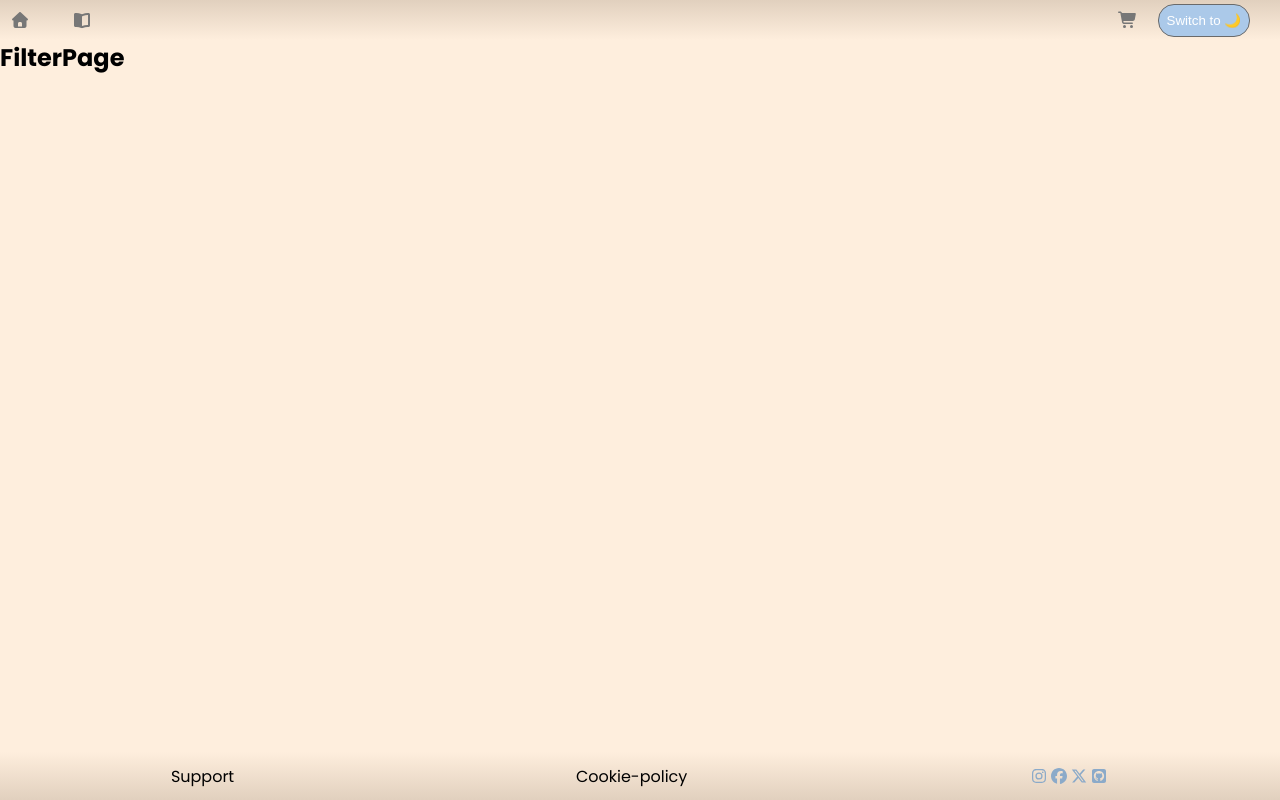
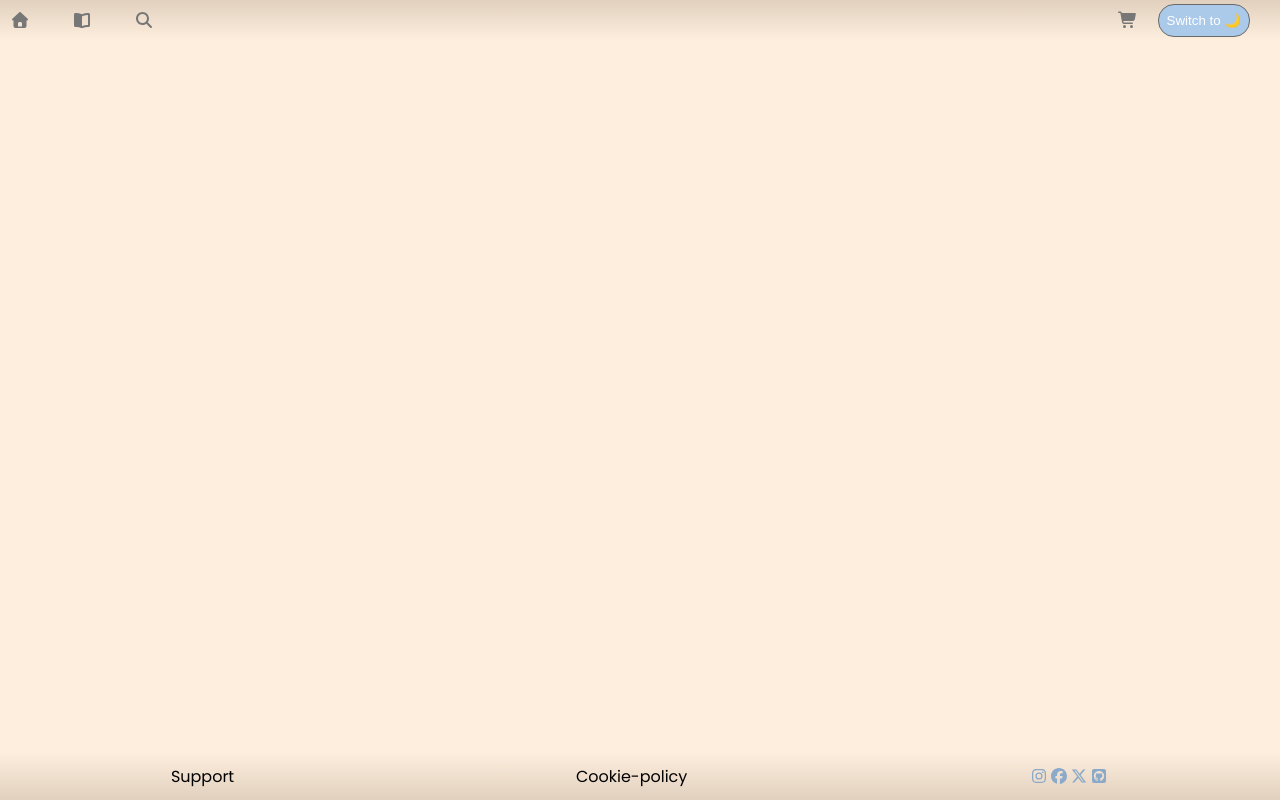
Before and after one commit to Robinjakobsson/webbShopExamination, a React (Vite) app: page /#/filter in a window 1280 px wide. Built offline with nearby package versions, Linux system fonts and the light colour scheme; no server answers.

Commit message:
Created css file for FilterPage and created an icon in header to enter FilterPage

```diff
--- a/src/components/HeaderComponent.jsx
+++ b/src/components/HeaderComponent.jsx
@@ -3,6 +3,7 @@ import { FontAwesomeIcon } from '@fortawesome/react-fontawesome';
 import { faCartShopping } from '@fortawesome/free-solid-svg-icons';
 import { faHome } from '@fortawesome/free-solid-svg-icons';
 import { faBookOpen } from '@fortawesome/free-solid-svg-icons';
+import { faMagnifyingGlass } from '@fortawesome/free-solid-svg-icons';
 import DarkModeToggle from './DarkModeToggle';
 
 
@@ -17,9 +18,13 @@ const HeaderComponent = () => {
             <Link to="/library">
             <FontAwesomeIcon icon={faBookOpen} />
             </Link>
+             <Link to="/filter" className='searchLink'>
+            <FontAwesomeIcon icon={faMagnifyingGlass} />
+            </Link>
             <Link to="/cart" className='cartLink'>
             <FontAwesomeIcon icon={faCartShopping}/>
             </Link>
+
             </section>
             <DarkModeToggle />
         </header>
--- /dev/null
+++ b/src/css/filter-page.css
@@ -0,0 +1,3 @@
+h2 {
+    color: red
+}
--- a/src/features/moviesSlice.js
+++ b/src/features/moviesSlice.js
@@ -20,7 +20,7 @@ const initialState = {
          */
 export const fetchAllMovies = createAsyncThunk("movies/fetchAllMovies", async () => {
     const endpoints = {
-        // placing all Endpoints in an object Endpoints
+        // placing all endpoints in an object called endpoints
         popular: `https://api.themoviedb.org/3/movie/popular?api_key=${APIKEY}&language=en-US&page=1`,
         topRated: `https://api.themoviedb.org/3/movie/top_rated?api_key=${APIKEY}&language=en-US&page=1`,
         upcoming: `https://api.themoviedb.org/3/movie/upcoming?api_key=${APIKEY}&language=en-US&page=1`,
--- a/src/pages/FilterPage.jsx
+++ b/src/pages/FilterPage.jsx
@@ -1,7 +1,9 @@
+import '../css/filter-page.css'
+
 const FilterPage = () => {
     return (
         <>
-            <h2>FilterPage</h2>
+           <section className=''></section>
 
         </>
     )
```
